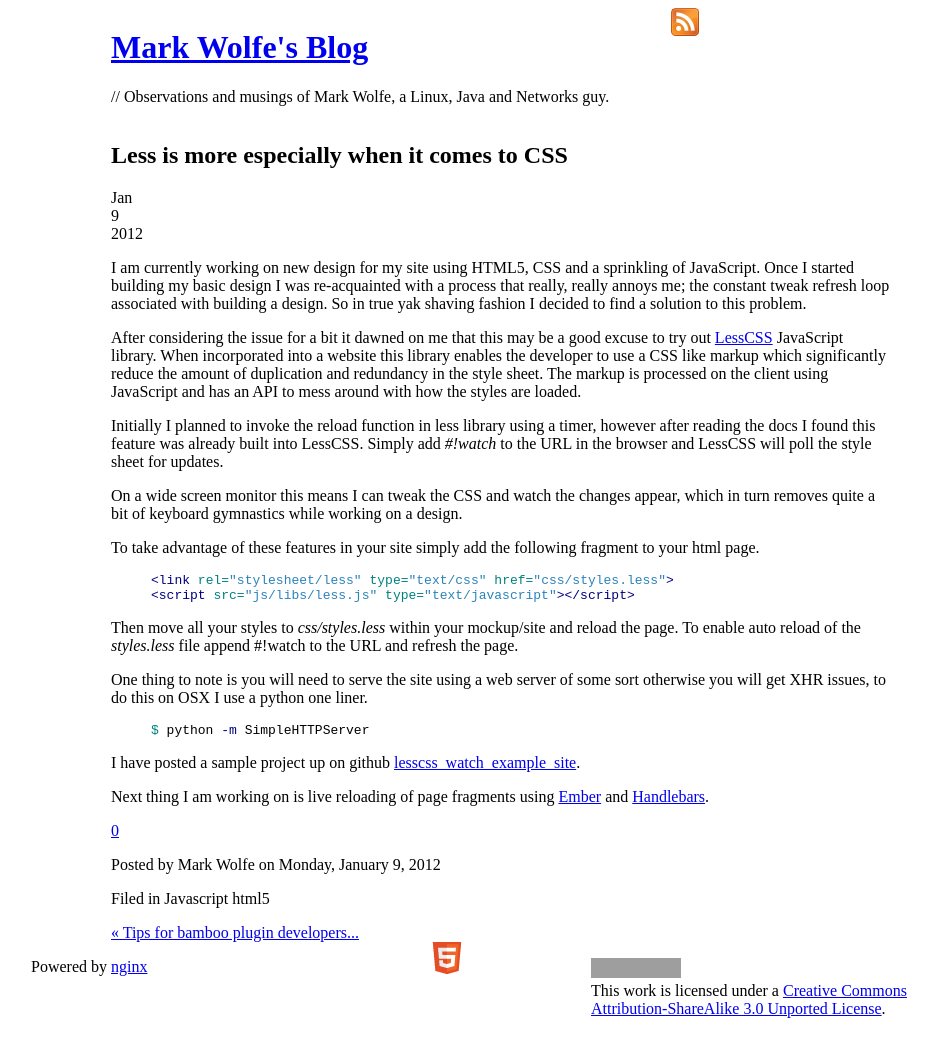
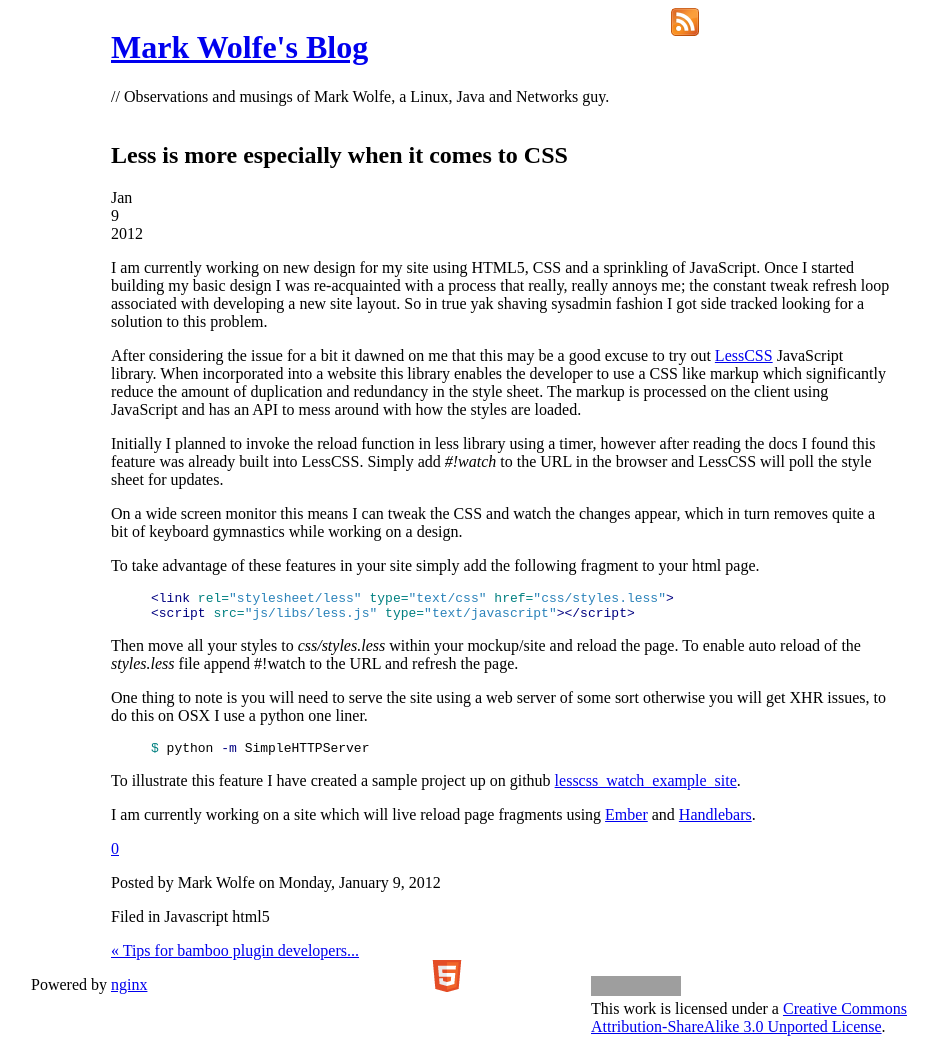
Before and after one commit to wolfeidau/wolfeidau_site, a Jekyll site: the page built from _posts/2012-01-09-less-is-more-especially-when-it-comes-to-css.md, in a window 1280 px wide. Shown: the whole page, without its empty margins (139-1077 px from the left). Built offline with Jekyll 4.4.1, drawn with Linux system fonts in a browser that asks for light colours; some web fonts are replaced; comment, search, counter and statistics services are not loaded; grey boxes are pictures that could not be loaded.

Commit message:
Few content tweaks.

```diff
--- a/_posts/2012-01-09-less-is-more-especially-when-it-comes-to-css.md
+++ b/_posts/2012-01-09-less-is-more-especially-when-it-comes-to-css.md
@@ -4,7 +4,7 @@
 category: JavaScript HTML5
 ---
 
-I am currently working on new design for my site using HTML5, CSS and a sprinkling of JavaScript. Once I started building my basic design I was re-acquainted with a process that really, really annoys me; the constant tweak refresh loop associated with building a design. So in true yak shaving fashion I decided to find a solution to this problem.
+I am currently working on new design for my site using HTML5, CSS and a sprinkling of JavaScript. Once I started building my basic design I was re-acquainted with a process that really, really annoys me; the constant tweak refresh loop associated with developing a new site layout. So in true yak shaving sysadmin fashion I got side tracked looking for a solution to this problem.
 
 After considering the issue for a bit it dawned on me that this may be a good excuse to try out [LessCSS](http://lesscss.org "LessCSS Website") JavaScript library. When incorporated into a website this library enables the developer to use a CSS like markup which significantly reduce the amount of duplication and redundancy in the style sheet. The markup is processed on the client using JavaScript and has an API to mess around with how the styles are loaded.
 
@@ -27,6 +27,6 @@
 $ python -m SimpleHTTPServer
 {% endhighlight %}
 
-I have posted a sample project up on github [lesscss_watch_example_site](https://github.com/wolfeidau/lesscss_watch_example_site "Sample LessCSS Project").
+To illustrate this feature I have created a sample project up on github [lesscss_watch_example_site](https://github.com/wolfeidau/lesscss_watch_example_site "Sample LessCSS Project").
 
-Next thing I am working on is live reloading of page fragments using [Ember](http://emberjs.com/ "Ember Website") and [Handlebars](http://handlebarsjs.com/ "Handlebars Website").
+I am currently working on a site which will live reload page fragments using [Ember](http://emberjs.com/ "Ember Website") and [Handlebars](http://handlebarsjs.com/ "Handlebars Website").
```
